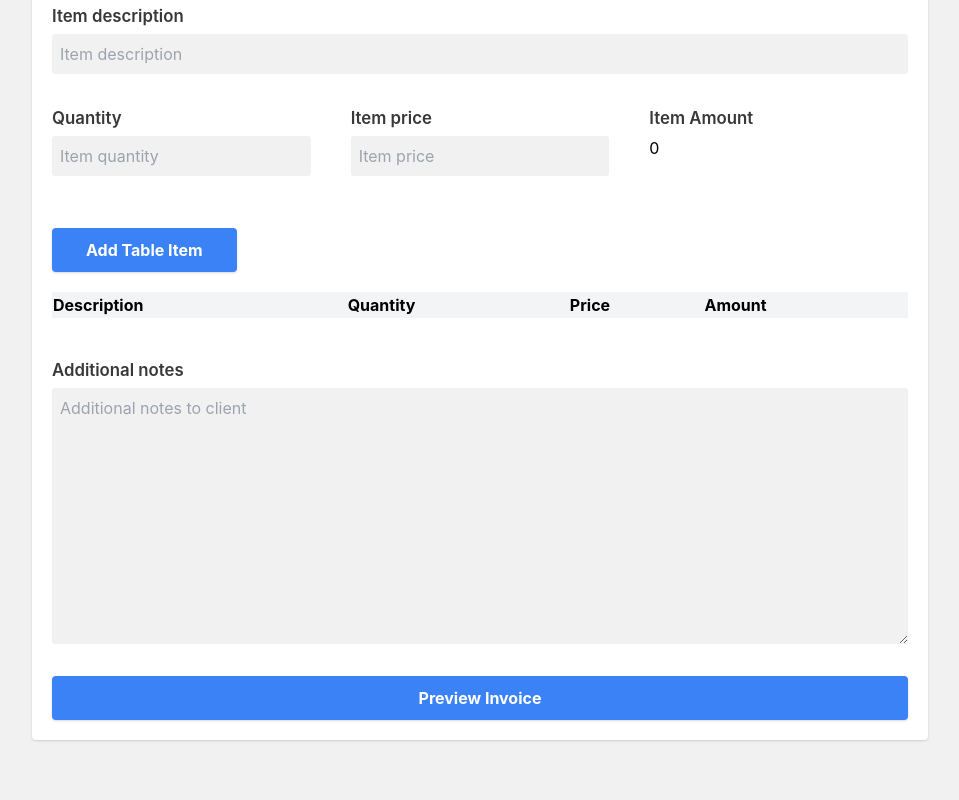
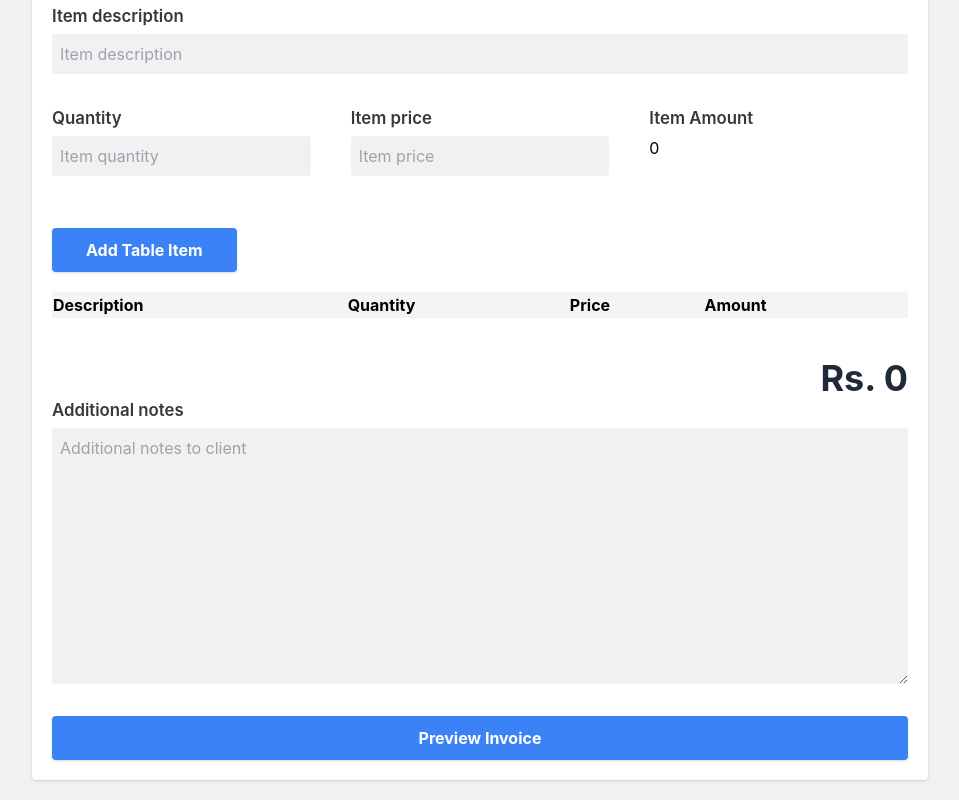
Before and after one commit to siddharth0600/invoicer-Trademarkia, a React (Create React App) app: page / in a window 1280 px wide. Shown: the part 676-1476 px from the top of the page, without its empty margins (160-1119 px from the left). Before the commit the page ends 1436 px from the top, so only its background shows below. Built offline with nearby package versions, Linux system fonts and the light colour scheme.

Commit message:
Show total feature added

```diff
--- a/src/App.js
+++ b/src/App.js
@@ -30,6 +30,7 @@ function App() {
   const [price, setPrice] = useState("");
   const [amount, setAmount] = useState("");
   const [list, setList] = useState([]);
+  const [total, setTotal] = useState(0);
 
   const handlePrint = () => {
     window.print();
@@ -58,6 +59,8 @@ function App() {
               amount={amount}
               list={list}
               setList={setList}
+              total={total}
+              setTotal={setTotal}
             />
             <Notes notes={notes} />
             <Footer
@@ -259,6 +262,8 @@ function App() {
                   setAmount={setAmount}
                   list={list}
                   setList={setList}
+                  total={total}
+                  setTotal={setTotal}
                 />
               </article>
 
--- a/src/components/Table.js
+++ b/src/components/Table.js
@@ -1,6 +1,6 @@
 import React from "react";
 
-export default function Table({ list, setList }) {
+export default function Table({ list, setList, total }) {
   return (
     <>
       <table width="100%" className="mb-10">
@@ -25,6 +25,11 @@ export default function Table({ list, setList }) {
           </React.Fragment>
         ))}
       </table>
+      <div>
+        <h2 className="flex items-end justify-end text-gray-800 text-4xl font-bold">
+          Rs. {total.toLocaleString()}
+        </h2>
+      </div>
     </>
   );
 }
--- a/src/components/TableForm.js
+++ b/src/components/TableForm.js
@@ -13,6 +13,8 @@ export default function TableForm({
   setAmount,
   list,
   setList,
+  total,
+  setTotal,
 }) {
   const [isEditing, setIsEditing] = useState(false);
   const handleSubmit = (e) => {
@@ -33,6 +35,8 @@ export default function TableForm({
     setIsEditing(false);
     console.log(list);
   };
+
+  // Calculate Items Amount section
   useEffect(() => {
     const calculateAmount = (amount) => {
       setAmount(quantity * price);
@@ -40,6 +44,17 @@ export default function TableForm({
     calculateAmount(amount);
   }, [amount, price, quantity, setAmount]);
 
+  //Calculate total amount of items in table
+  useEffect(() => {
+    let rows = document.querySelectorAll(".amount");
+    let sum = 0;
+    for (let i = 0; i < rows.length; i++) {
+      if (rows[i].className === "amount") {
+        sum += isNaN(rows[i].innerHTML) ? 0 : parseInt(rows[i].innerHTML);
+        setTotal(sum);
+      }
+    }
+  });
   //Edit Function
 
   const editRow = (id) => {
@@ -127,7 +142,7 @@ export default function TableForm({
                 <td>{description}</td>
                 <td>{quantity}</td>
                 <td>{price}</td>
-                <td>{amount}</td>
+                <td className="amount">{amount}</td>
                 <td>
                   <button onClick={() => deleteRow(id)}>
                     <AiOutlineDelete className="text-red-500 font-bold text-xl" />
@@ -143,6 +158,11 @@ export default function TableForm({
           </React.Fragment>
         ))}
       </table>
+      <div>
+        <h2 className="flex items-end justify-end text-gray-800 text-4xl font-bold">
+          Rs. {total.toLocaleString()}
+        </h2>
+      </div>
     </>
   );
 }
```
